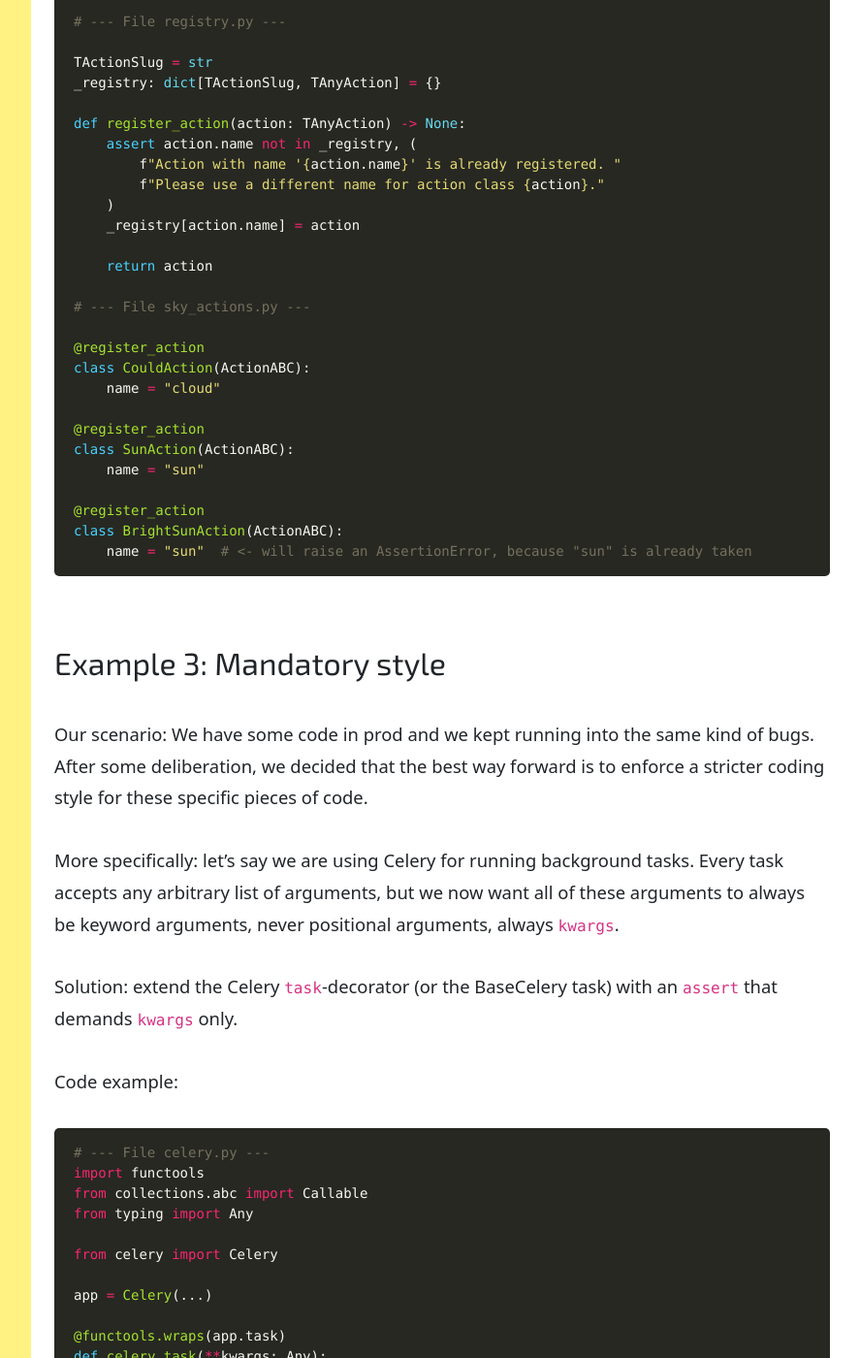
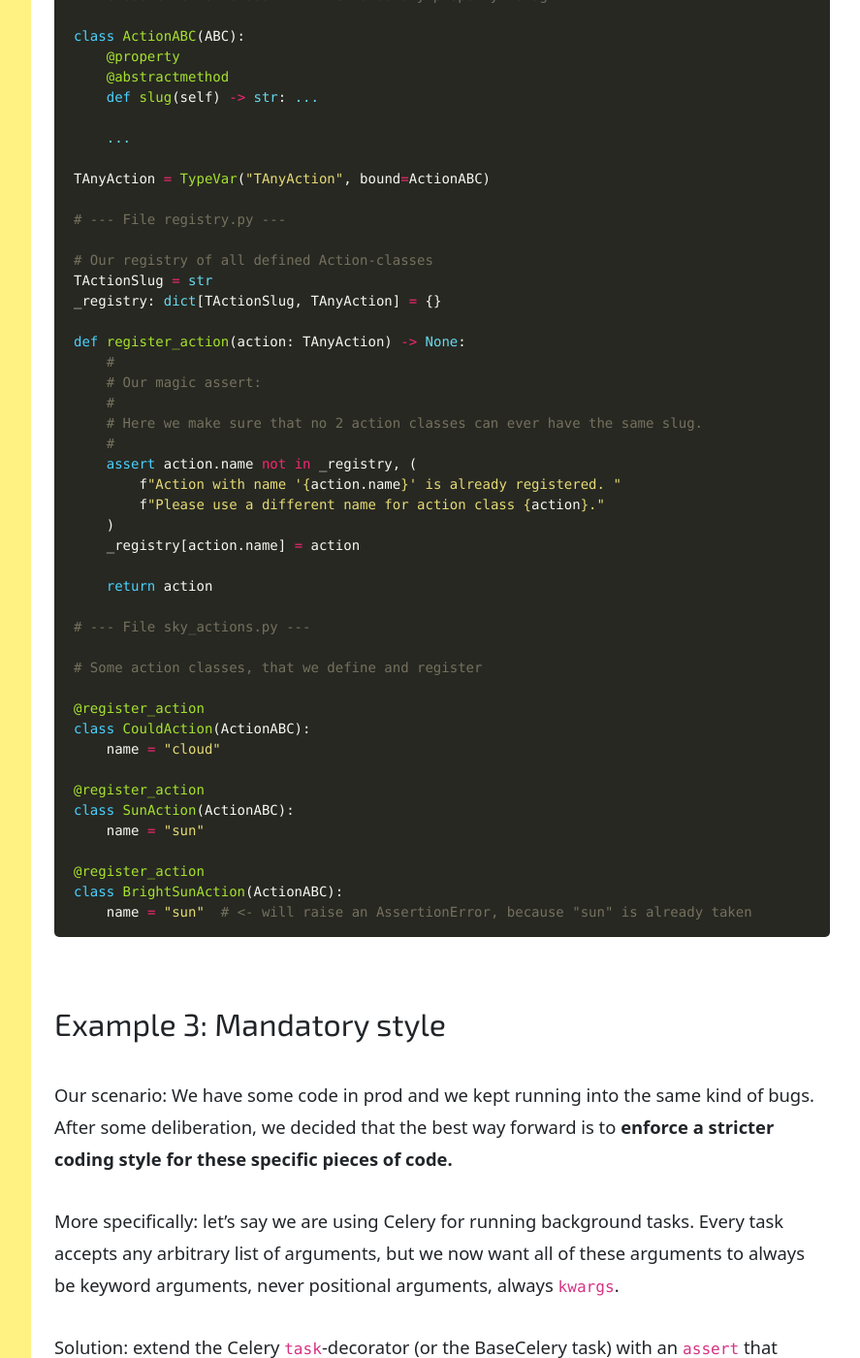
Before and after one commit to inesp/inesp.github.io, a Jekyll site: the page built from _posts/2025-04-17-how-to-make-code-self-document-itself.md, in a window 1280 px wide and 1400 px high, scrolled down 3297 px. Shown: the whole window at 97% size, without its empty margins (288-1175 px from the left). Built offline with Jekyll 4.4.1, drawn with Linux system fonts in a browser that asks for light colours; nearby versions of some CDN libraries; emoji names are drawn with the system emoji font; some web fonts are replaced; some of the changed text lies outside the part shown.

Commit message:
Improve text

````diff
--- a/_posts/2025-04-17-how-to-make-code-self-document-itself.md
+++ b/_posts/2025-04-17-how-to-make-code-self-document-itself.md
@@ -27,9 +27,9 @@
 
 Given how flexible and type-unsafe and non-prescriptive Python code often is, it is nerve-wrecking to add `assert`-s to existing code that already runs in production. Add to this that there are basically never any `except AssertionError`-statements anywhere, so a failing `assert`-statement will crash the whole program.
 
-Thus, we often choose to avoid using `assert`-s entirely. Instead, we use `raise ValueError()` or `raise TypeError()` or `raise MyCustomException()`. It's just easier more consistent, cleaner that way.
+Thus, we often choose to avoid using `assert`-s entirely. Instead, we use `raise ValueError()` or `raise TypeError()` or `raise MyCustomException()`. It's just easier, more consistent, cleaner that way.
 
-**But, there is one niche where `assert`-s are actually the best choice. And that is as forceful documentation.** Assert-statements can be tripping wire for future code changes, they can prevent the code from being changed in ways that are not supported by all parties. Let me show you how.
+**But, there is one niche where `assert`-s are actually the best choice. And that is as forceful documentation.** Assert-statements can be a tripping wire for future code changes, they can prevent the code from being changed in ways that are not supported by all parties. Let me show you how.
 
 **IMPORTANT**: These `assert` statements must fail as soon as the code is written / imported, not only once the code is run. Thus, these are generally not inside functions, but alongside them.
 {:.box}
@@ -42,6 +42,8 @@
 Solution: Add an `assert` that expresses this relationship. The assert should fail, if the 2 "systems" become out of sync.
 
 Code example:
+
+We let users connect various providers (GitHub, Jira, ...) into our app, some are connected via OAuth, others via API keys.
 
 ```python
 # File constants.py
@@ -83,11 +85,15 @@
 
 Code example:
 
+We have `Action`-classes. Each action needs a global-slug, so we register them in a registry.
+
 ```python
 # --- File base_action.py ---
 from abc import ABC
 from abc import abstractmethod
 from typing import TypeVar
+
+# The basic Action-class with the mandatory property "slug"
 
 class ActionABC(ABC):
     @property
@@ -100,10 +106,16 @@
 
 # --- File registry.py ---
 
+# Our registry of all defined Action-classes
 TActionSlug = str
 _registry: dict[TActionSlug, TAnyAction] = {}
 
 def register_action(action: TAnyAction) -> None:
+    #
+    # Our magic assert:
+    #
+    # Here we make sure that no 2 action classes can ever have the same slug.
+    #
     assert action.name not in _registry, (
         f"Action with name '{action.name}' is already registered. "
         f"Please use a different name for action class {action}."
@@ -113,6 +125,8 @@
     return action
 
 # --- File sky_actions.py ---
+
+# Some action classes, that we define and register
 
 @register_action
 class CouldAction(ActionABC):
@@ -130,13 +144,15 @@
 
 ## Example 3: Mandatory style
 
-Our scenario: We have some code in prod and we kept running into the same kind of bugs. After some deliberation, we decided that the best way forward is to enforce a stricter coding style for these specific pieces of code.
+Our scenario: We have some code in prod and we kept running into the same kind of bugs. After some deliberation, we decided that the best way forward is to **enforce a stricter coding style for these specific pieces of code.**
 
 More specifically: let's say we are using Celery for running background tasks. Every task accepts any arbitrary list of arguments, but we now want all of these arguments to always be keyword arguments, never positional arguments, always `kwargs`.
 
 Solution: extend the Celery `task`-decorator (or the BaseCelery task) with an `assert` that demands `kwargs` only.
 
 Code example:
+
+We are defining Celery tasks and we want to allow only keyword arguments as task inputs.
 
 ```python
 # --- File celery.py ---
@@ -146,18 +162,22 @@
 
 from celery import Celery
 
+# Initialize the Celery app
 app = Celery(...)
 
+# This decorator is used to register a new Celery task. Every func that wants to
+# be a Celery task will be decorated with this decorator.
 @functools.wraps(app.task)
 def celery_task(**kwargs: Any):
     def inner(func: Callable):
-        enforce_kwargs(func)
+        _enforce_kwargs(func)
 
         return app.task(**kwargs)(func)
 
     return inner
 
-def enforce_kwargs(func: Callable) -> None:
+def _enforce_kwargs(func: Callable) -> None:
+    # Here we check the args and kwargs of the wannaby Celery task
     func_name: str = func.__name__
 
     num_of_positional_args = func.__code__.co_argcount
@@ -169,6 +189,11 @@
     # The only positional arg allowed is "self"
     all_positional_args = set(all_positional_args) - {"self"}
 
+    #
+    # Our magic assert:
+    #
+    # Here we make sure that no positional args are defined for this function.
+    #
     assert len(all_positional_args) == 0, (
         f"Celery task {func_name} accepts positional arguments {all_positional_args}. "
         "All task should accept just keyword args. "
@@ -176,6 +201,8 @@
     )
 
 # --- File sky_task.py ---
+
+# Here we register some Celery tasks
 
 @celery_task(queue="sky", ...)
 def create_a_sky_task(*, num_of_clouds: int, num_of_suns: int) -> None:
````
